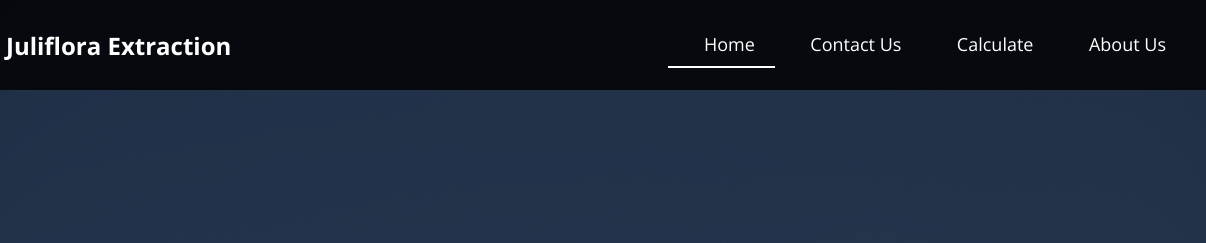
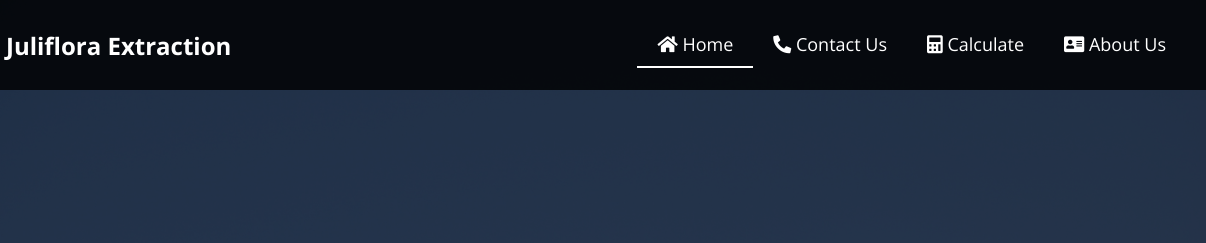
Before and after one commit to sakthilkv/juliflora, a plain HTML site: page index.html in a window 1280 px wide. Shown: the top 243 px of the page, 74-1280 px from the left. Drawn offline with nearby package versions, Linux system fonts and the light colour scheme.

Commit message:
Update index.html

```diff
--- a/index.html
+++ b/index.html
@@ -19,10 +19,10 @@
           <h1 class="navbar-title">Juliflora Extraction</h1>
         </div>
         <div class="navbar-buttons">
-          <a href="index.html" class="navbar-button" id="active"><i class="fal fa-home"></i> Home</a>
-          <a href="contact.html" class="navbar-button"><i class="fal fa-phone-alt"></i> Contact Us</a>
-          <a href="calculator.html" class="navbar-button"><i class="fal fa-calculator"></i> Calculate</a>
-          <a href="about.html" class="navbar-button"><i class="fal fa-address-card"></i> About Us</a>
+          <a href="index.html" class="navbar-button" id="active"><i class="fas fa-home"></i> Home</a>
+          <a href="contact.html" class="navbar-button"><i class="fas fa-phone-alt"></i> Contact Us</a>
+          <a href="calculator.html" class="navbar-button"><i class="fas fa-calculator"></i> Calculate</a>
+          <a href="about.html" class="navbar-button"><i class="fas fa-address-card"></i> About Us</a>
         </div>
     </nav>
     <div class="fullscreen">
```
